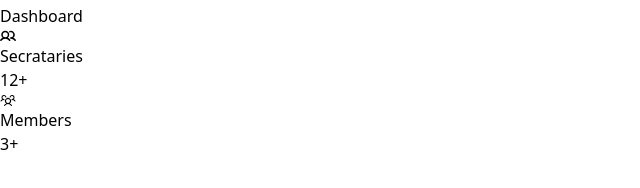
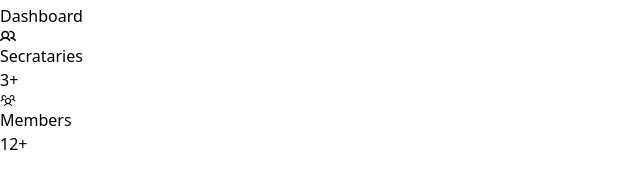
Before and after one commit to kkunvar2/lwr-frontend, a React (Create React App) app: page /admindashboard in a window 1280 px wide. Shown: the part 276-464 px from the top of the page, without its empty margins (0-640 px from the left). Built offline with nearby package versions, Linux system fonts and the light colour scheme.

Commit message:
success message

```diff
--- a/src/Components/Admin/AdminDashboard.js
+++ b/src/Components/Admin/AdminDashboard.js
@@ -29,7 +29,7 @@ const AdminDashboard = () => {
                   <h2 className='text-2xl'>Secrataries</h2>
                 </div>
                 <div className='text-5xl font-bold text-white'>
-                  12+
+                  3+
                 </div>
               </div>
 
@@ -40,7 +40,7 @@ const AdminDashboard = () => {
                     <h2 className='text-2xl'>Members</h2>
                 </div>
                   <div className='text-5xl font-bold text-white'>
-                  3+
+                  12+
                 </div>
               </div>
 
--- a/src/Components/Feedback/Feed.js
+++ b/src/Components/Feedback/Feed.js
@@ -5,6 +5,7 @@ const Feed = () => {
 
     const form = useRef(null)
     const [error, seterror] = useState(null)
+    const [success, setsuccess] = useState(null)
 
     const handleSubmit = async(e) => {
         e.preventDefault()
@@ -19,6 +20,11 @@ const Feed = () => {
             body: JSON.stringify(feed)
         })
 
+        if(response.ok) {
+            setTimeout(() =>{
+                setsuccess("Feedback SuccessFully Submited")
+            }, 2000)
+        }
 
         const data = await response.json()
         if(data?.error){
@@ -43,6 +49,11 @@ const Feed = () => {
                     {/* Form */}
                     <div >
                          <div className='md:mt-12 bg-white rounded-xl shadow-lg p-8 text-gray-600 md:w-90 '>
+                            {success &&
+                                <div className='w-20 h-20 bg-white flex justify-center items-center'>
+                                    <h1 className='font-bold text-green-600 tracking-wider'>{success}</h1>
+                                </div>
+                            }
                             <form className='flex flex-col space-y-4'
                             onSubmit={handleSubmit} ref={form}>
                                 {/* name */}
```
